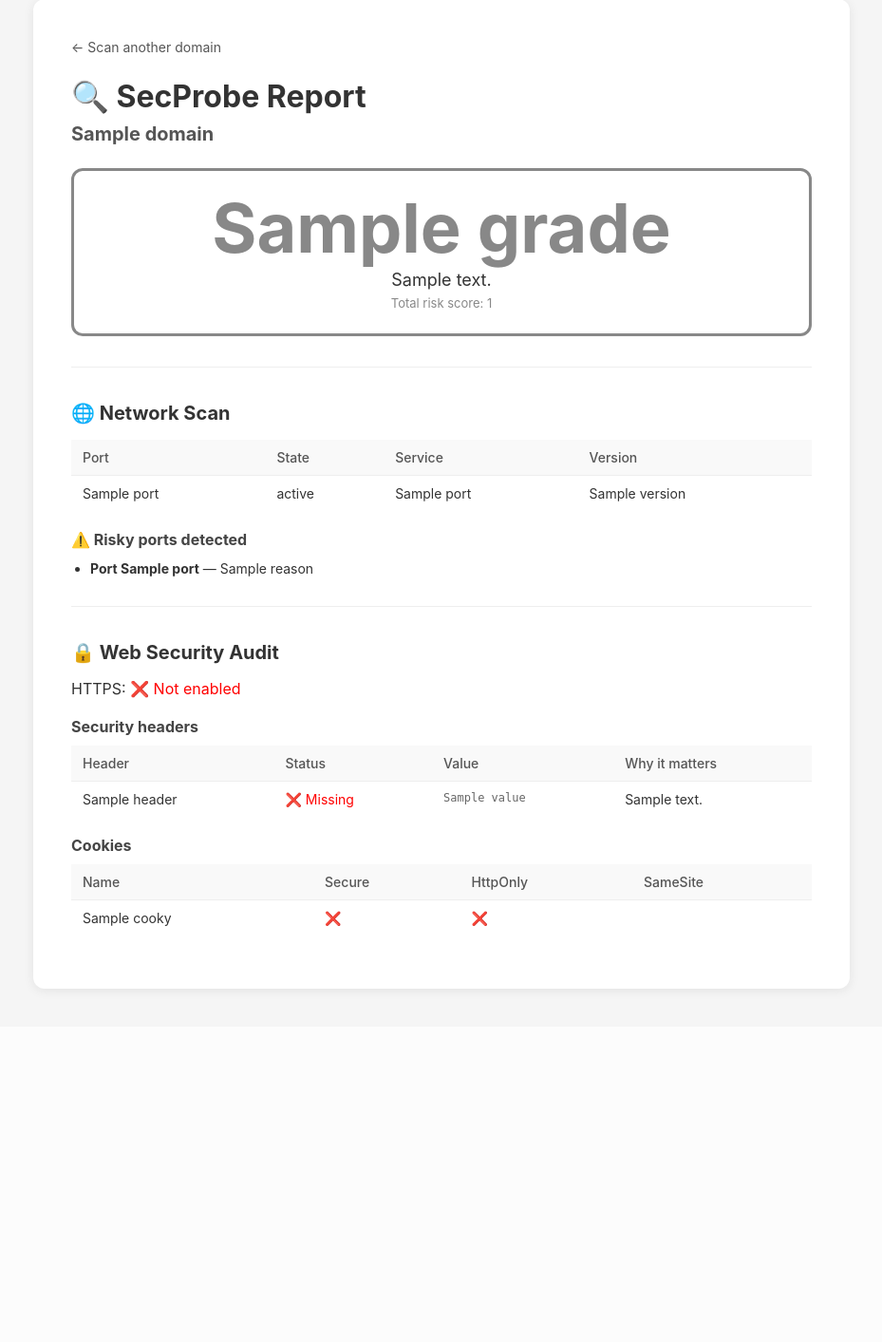
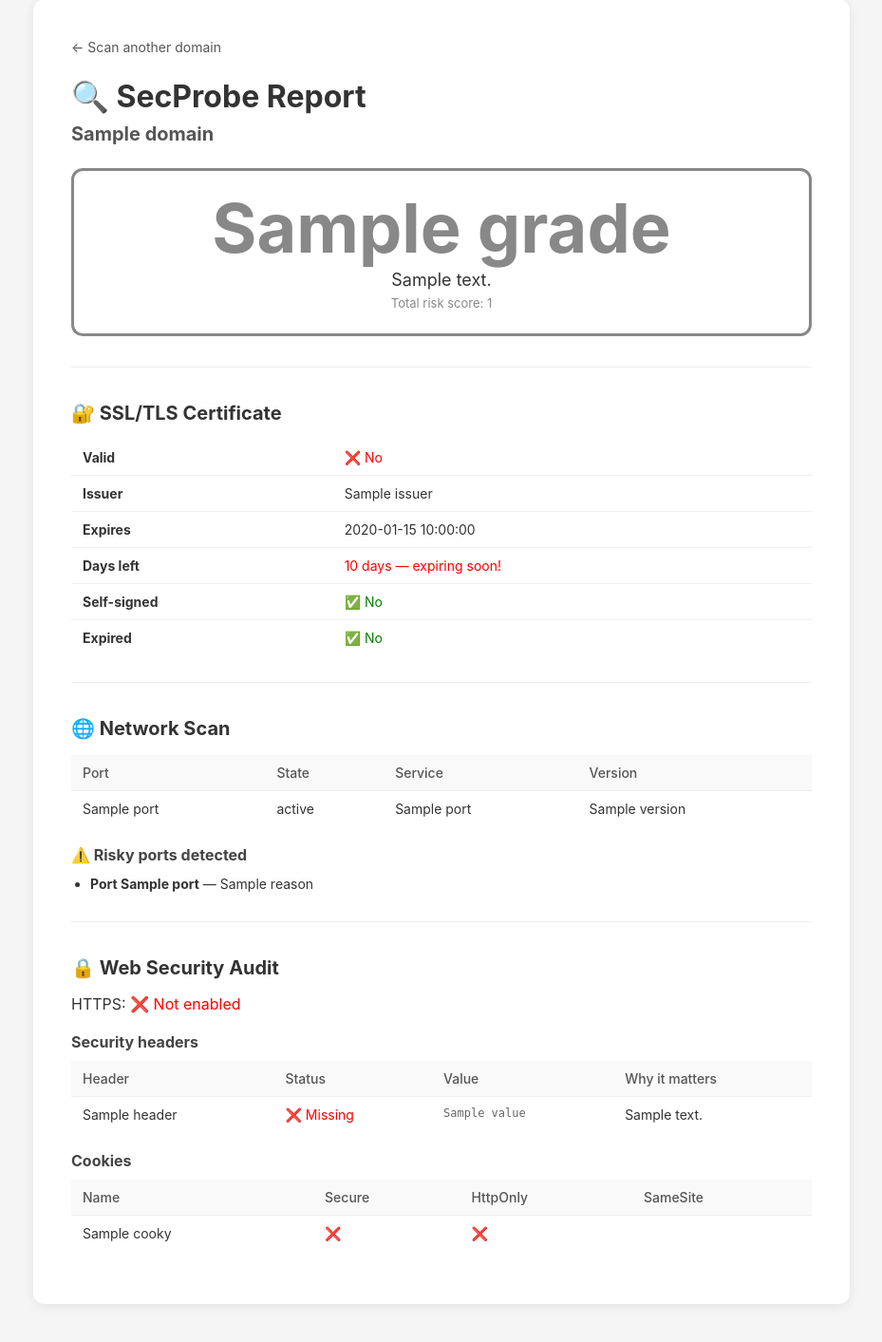
Before and after one commit to ayusheeee/secprobe, a Flask app: template templates/report.html in a window 1280 px wide. Shown: the part 41-1454 px from the top of the page at 95% size, without its empty margins (175-1104 px from the left). Before the commit the page ends 1087 px from the top, so only its background shows below. Run offline with Flask 3, Linux system fonts and the light colour scheme; the template is opened without the code that fills it: most values are stand-ins (such as "Sample title", 1, 10 or a date in 2020).

Commit message:
add SSL/TLS checker module

```diff
--- a/app.py
+++ b/app.py
@@ -2,6 +2,7 @@ from flask import Flask, render_template, request
 from modules.scanner import scan
 from modules.web_audit import audit
 from modules.scorer import score
+from modules.ssl_checker import check_ssl
 
 app = Flask(__name__)
 
@@ -20,13 +21,15 @@ def run_scan():
 
     scan_results = scan(domain)
     audit_results = audit(domain)
-    score_results = score(scan_results, audit_results)
+    ssl_results = check_ssl(domain)
+    score_results = score(scan_results, audit_results, ssl_results)
 
     return render_template(
         "report.html",
         domain=domain,
         scan=scan_results,
         audit=audit_results,
+        ssl=ssl_results,
         score=score_results
     )
 
--- a/modules/scanner.py
+++ b/modules/scanner.py
@@ -22,7 +22,7 @@ def scan(domain):
     }
 
     try:
-        scanner.scan(domain, "21-25,80,443,3306,3389,8080", "-sV --open")
+        scanner.scan(domain, "21-25,80,443,3306,3389,8080", "-T4 --open")
 
         for host in scanner.all_hosts():
             for proto in scanner[host].all_protocols():
--- a/modules/scorer.py
+++ b/modules/scorer.py
@@ -1,8 +1,11 @@
-def score(scan_results, audit_results):
+def score(scan_results, audit_results, ssl_results=None):
     total_risk = 0
 
     total_risk += scan_results.get("risk_score", 0)
     total_risk += audit_results.get("risk_score", 0)
+
+    if ssl_results:
+        total_risk += ssl_results.get("risk_score", 0)
 
     if total_risk == 0:
         grade = "A"
--- a/templates/report.html
+++ b/templates/report.html
@@ -19,6 +19,68 @@
             <div class="grade" style="color: {{ score.color }}">{{ score.grade }}</div>
             <div class="summary">{{ score.summary }}</div>
             <div class="risk-score">Total risk score: {{ score.total_risk }}</div>
+        </div>
+
+        <!-- SSL/TLS Check -->
+        <div class="section">
+            <h3>🔐 SSL/TLS Certificate</h3>
+
+            {% if ssl.error %}
+                <p class="error">SSL check error: {{ ssl.error }}</p>
+            {% else %}
+                <table>
+                    <tbody>
+                        <tr>
+                            <td><strong>Valid</strong></td>
+                            <td>
+                                {% if ssl.valid %}
+                                    <span class="pass">✅ Yes</span>
+                                {% else %}
+                                    <span class="fail">❌ No</span>
+                                {% endif %}
+                            </td>
+                        </tr>
+                        <tr>
+                            <td><strong>Issuer</strong></td>
+                            <td>{{ ssl.issuer }}</td>
+                        </tr>
+                        <tr>
+                            <td><strong>Expires</strong></td>
+                            <td>{{ ssl.expires }}</td>
+                        </tr>
+                        <tr>
+                            <td><strong>Days left</strong></td>
+                            <td>
+                                {% if ssl.days_left < 30 %}
+                                    <span class="fail">{{ ssl.days_left }} days — expiring soon!</span>
+                                {% else %}
+                                    <span class="pass">{{ ssl.days_left }} days</span>
+                                {% endif %}
+                            </td>
+                        </tr>
+                        <tr>
+                            <td><strong>Self-signed</strong></td>
+                            <td>
+                                {% if ssl.self_signed %}
+                                    <span class="fail">❌ Yes — not trusted</span>
+                                {% else %}
+                                    <span class="pass">✅ No</span>
+                                {% endif %}
+                            </td>
+                        </tr>
+                        <tr>
+                            <td><strong>Expired</strong></td>
+                            <td>
+                                {% if ssl.expired %}
+                                    <span class="fail">❌ Yes</span>
+                                {% else %}
+                                    <span class="pass">✅ No</span>
+                                {% endif %}
+                            </td>
+                        </tr>
+                    </tbody>
+                </table>
+            {% endif %}
         </div>
 
         <!-- Network Scan -->
```
Also changed, not shown: modules/ssl_checker.py (added, +61 -0 lines).
